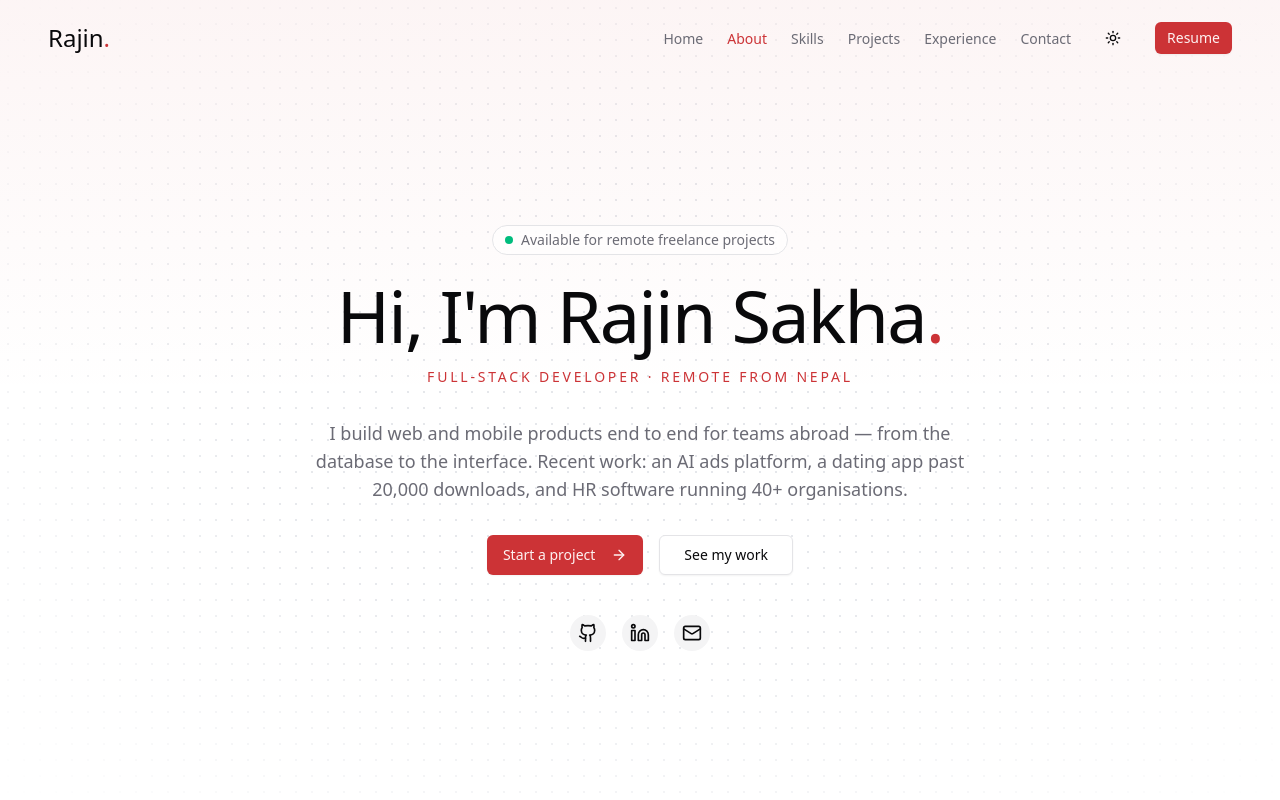
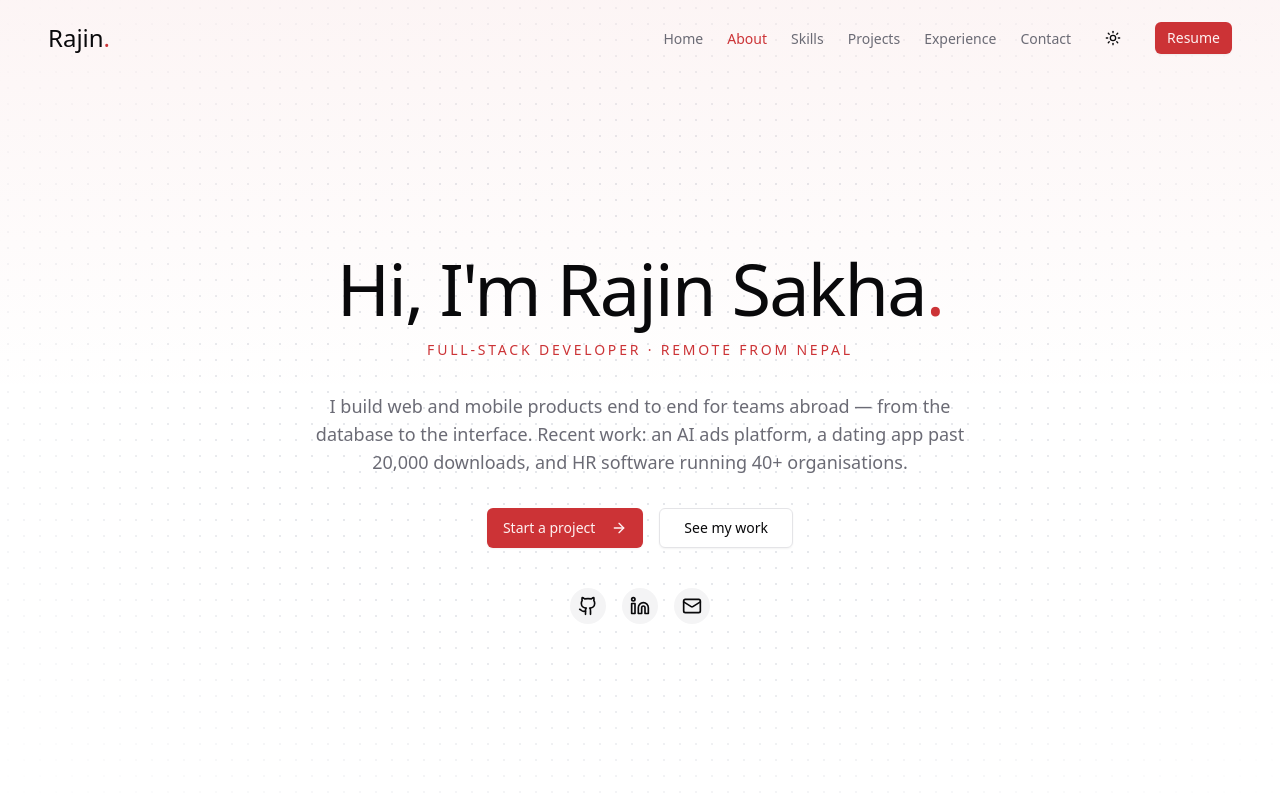
Before and after one commit to rajinsakha/Portfolio-v2, a Next.js app: page / in a window 1280 px wide. Shown: the top 800 px of the page. Built offline with nearby package versions, Linux system fonts and the light colour scheme.

Commit message:
fix(hero): remove the availability pill
The status-dot pill read as a stock template pattern. Availability is
already carried by 'Remote from Nepal' and the 'Start a project' CTA.

```diff
--- a/components/sections/hero/hero-heading.tsx
+++ b/components/sections/hero/hero-heading.tsx
@@ -1,13 +1,6 @@
 export default function HeroHeading() {
   return (
     <div>
-      <p className="mb-6 inline-flex items-center gap-2 rounded-full border border-border bg-background/60 px-3 py-1 text-xs text-muted-foreground backdrop-blur-sm sm:text-sm">
-        <span
-          aria-hidden="true"
-          className="size-2 rounded-full bg-emerald-500"
-        />
-        Available for remote freelance projects
-      </p>
       <h1 className="font-display mb-4 text-4xl font-normal tracking-tight md:text-6xl lg:text-7xl">
         Hi, I&apos;m Rajin Sakha
         <span className="text-primary text-shadow-none">.</span>
```
